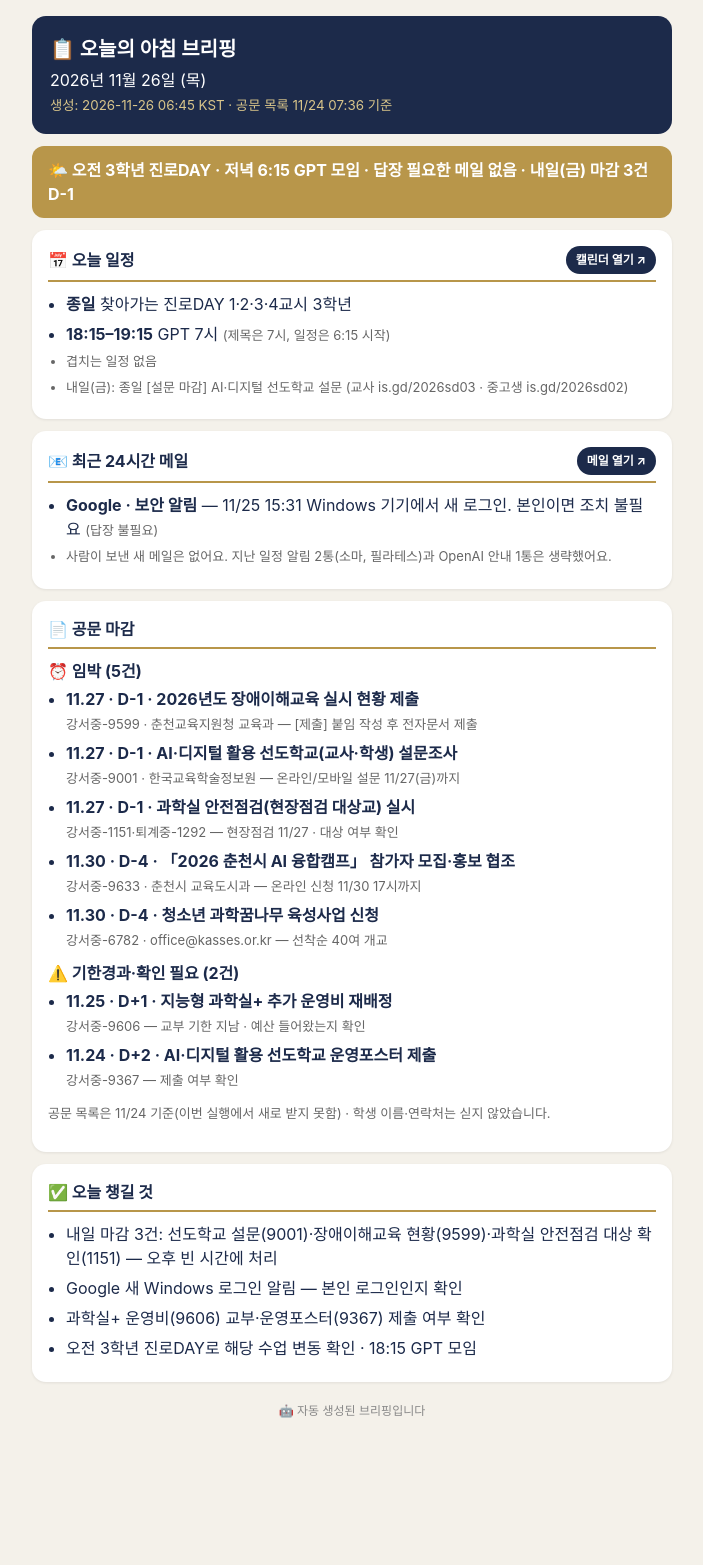
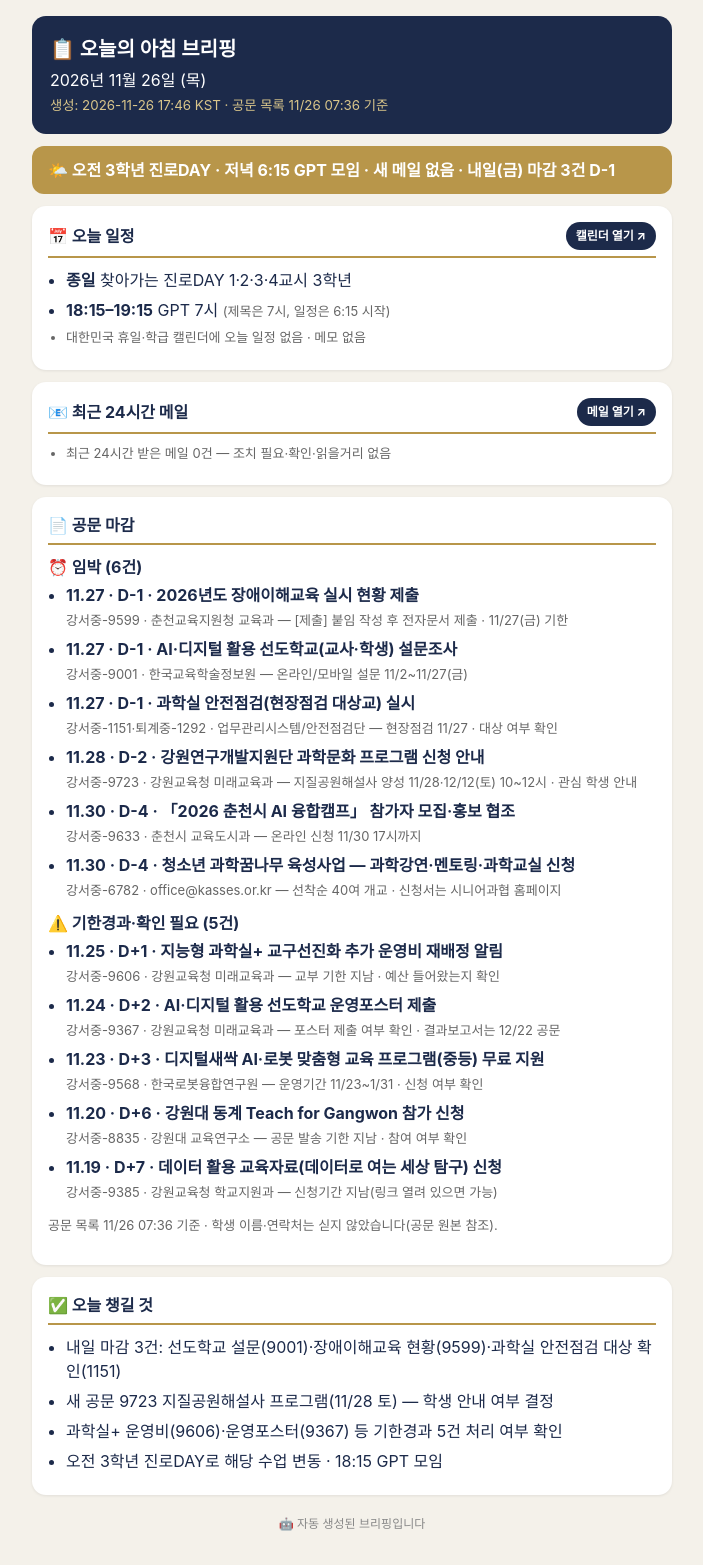
Before and after one commit to mswp96-del/morning-brief, a plain HTML site: page index.html in a window 1280 px wide. Shown: the whole page, without its empty margins (288-991 px from the left). Before the commit the page ends 1452 px from the top, so only its background shows below. Drawn offline with Linux system fonts and the light colour scheme.

Commit message:
Update brief 2026-11-26 (refresh 17:46 KST, gongmun 11/26 data)

```diff
--- a/index.html
+++ b/index.html
@@ -14,33 +14,35 @@ ul{margin:0;padding-left:18px}li{margin-bottom:6px}
 .t{font-weight:700}.m{color:#666;font-size:13px}
 footer{text-align:center;color:#888;font-size:12px;padding:8px 0 16px}
 </style></head><body><div class="wrap">
-<header><h1>📋 오늘의 아침 브리핑</h1><div>2026년 11월 26일 (목)</div><small>생성: 2026-11-26 06:45 KST · 공문 목록 11/24 07:36 기준</small></header>
-<div class="banner">🌤️ 오전 3학년 진로DAY · 저녁 6:15 GPT 모임 · 답장 필요한 메일 없음 · 내일(금) 마감 3건 D-1</div>
+<header><h1>📋 오늘의 아침 브리핑</h1><div>2026년 11월 26일 (목)</div><small>생성: 2026-11-26 17:46 KST · 공문 목록 11/26 07:36 기준</small></header>
+<div class="banner">🌤️ 오전 3학년 진로DAY · 저녁 6:15 GPT 모임 · 새 메일 없음 · 내일(금) 마감 3건 D-1</div>
 <div class="card"><h2><span>📅 오늘 일정</span><a class="open-btn" href="https://calendar.google.com/calendar/u/0/r" target="_blank" rel="noopener">캘린더 열기 ↗</a></h2><ul>
 <li><span class="t">종일</span> 찾아가는 진로DAY 1·2·3·4교시 3학년</li>
 <li><span class="t">18:15–19:15</span> GPT 7시 <span class="m">(제목은 7시, 일정은 6:15 시작)</span></li>
-<li class="m">겹치는 일정 없음</li>
-<li class="m">내일(금): 종일 [설문 마감] AI·디지털 선도학교 설문 (교사 is.gd/2026sd03 · 중고생 is.gd/2026sd02)</li></ul></div>
+<li class="m">대한민국 휴일·학급 캘린더에 오늘 일정 없음 · 메모 없음</li></ul></div>
 <div class="card"><h2><span>📧 최근 24시간 메일</span><a class="open-btn" href="https://mail.google.com/mail/u/0/" target="_blank" rel="noopener">메일 열기 ↗</a></h2><ul>
-<li><span class="t">Google · 보안 알림</span> — 11/25 15:31 Windows 기기에서 새 로그인. 본인이면 조치 불필요 <span class="m">(답장 불필요)</span></li>
-<li class="m">사람이 보낸 새 메일은 없어요. 지난 일정 알림 2통(소마, 필라테스)과 OpenAI 안내 1통은 생략했어요.</li></ul></div>
+<li class="m">최근 24시간 받은 메일 0건 — 조치 필요·확인·읽을거리 없음</li></ul></div>
 <div class="card"><h2><span>📄 공문 마감</span></h2>
-<div class="t" style="margin-bottom:4px">⏰ 임박 (5건)</div><ul>
-<li><span class="t">11.27 · D-1 · 2026년도 장애이해교육 실시 현황 제출</span><br><span class="m">강서중-9599 · 춘천교육지원청 교육과 — [제출] 붙임 작성 후 전자문서 제출</span></li>
-<li><span class="t">11.27 · D-1 · AI·디지털 활용 선도학교(교사·학생) 설문조사</span><br><span class="m">강서중-9001 · 한국교육학술정보원 — 온라인/모바일 설문 11/27(금)까지</span></li>
-<li><span class="t">11.27 · D-1 · 과학실 안전점검(현장점검 대상교) 실시</span><br><span class="m">강서중-1151·퇴계중-1292 — 현장점검 11/27 · 대상 여부 확인</span></li>
+<div class="t" style="margin-bottom:4px">⏰ 임박 (6건)</div><ul>
+<li><span class="t">11.27 · D-1 · 2026년도 장애이해교육 실시 현황 제출</span><br><span class="m">강서중-9599 · 춘천교육지원청 교육과 — [제출] 붙임 작성 후 전자문서 제출 · 11/27(금) 기한</span></li>
+<li><span class="t">11.27 · D-1 · AI·디지털 활용 선도학교(교사·학생) 설문조사</span><br><span class="m">강서중-9001 · 한국교육학술정보원 — 온라인/모바일 설문 11/2~11/27(금)</span></li>
+<li><span class="t">11.27 · D-1 · 과학실 안전점검(현장점검 대상교) 실시</span><br><span class="m">강서중-1151·퇴계중-1292 · 업무관리시스템/안전점검단 — 현장점검 11/27 · 대상 여부 확인</span></li>
+<li><span class="t">11.28 · D-2 · 강원연구개발지원단 과학문화 프로그램 신청 안내</span><br><span class="m">강서중-9723 · 강원교육청 미래교육과 — 지질공원해설사 양성 11/28·12/12(토) 10~12시 · 관심 학생 안내</span></li>
 <li><span class="t">11.30 · D-4 · 「2026 춘천시 AI 융합캠프」 참가자 모집·홍보 협조</span><br><span class="m">강서중-9633 · 춘천시 교육도시과 — 온라인 신청 11/30 17시까지</span></li>
-<li><span class="t">11.30 · D-4 · 청소년 과학꿈나무 육성사업 신청</span><br><span class="m">강서중-6782 · office@kasses.or.kr — 선착순 40여 개교</span></li>
+<li><span class="t">11.30 · D-4 · 청소년 과학꿈나무 육성사업 — 과학강연·멘토링·과학교실 신청</span><br><span class="m">강서중-6782 · office@kasses.or.kr — 선착순 40여 개교 · 신청서는 시니어과협 홈페이지</span></li>
 </ul>
-<div class="t" style="margin:10px 0 4px">⚠️ 기한경과·확인 필요 (2건)</div><ul>
-<li><span class="t">11.25 · D+1 · 지능형 과학실+ 추가 운영비 재배정</span><br><span class="m">강서중-9606 — 교부 기한 지남 · 예산 들어왔는지 확인</span></li>
-<li><span class="t">11.24 · D+2 · AI·디지털 활용 선도학교 운영포스터 제출</span><br><span class="m">강서중-9367 — 제출 여부 확인</span></li>
+<div class="t" style="margin:10px 0 4px">⚠️ 기한경과·확인 필요 (5건)</div><ul>
+<li><span class="t">11.25 · D+1 · 지능형 과학실+ 교구선진화 추가 운영비 재배정 알림</span><br><span class="m">강서중-9606 · 강원교육청 미래교육과 — 교부 기한 지남 · 예산 들어왔는지 확인</span></li>
+<li><span class="t">11.24 · D+2 · AI·디지털 활용 선도학교 운영포스터 제출</span><br><span class="m">강서중-9367 · 강원교육청 미래교육과 — 포스터 제출 여부 확인 · 결과보고서는 12/22 공문</span></li>
+<li><span class="t">11.23 · D+3 · 디지털새싹 AI·로봇 맞춤형 교육 프로그램(중등) 무료 지원</span><br><span class="m">강서중-9568 · 한국로봇융합연구원 — 운영기간 11/23~1/31 · 신청 여부 확인</span></li>
+<li><span class="t">11.20 · D+6 · 강원대 동계 Teach for Gangwon 참가 신청</span><br><span class="m">강서중-8835 · 강원대 교육연구소 — 공문 발송 기한 지남 · 참여 여부 확인</span></li>
+<li><span class="t">11.19 · D+7 · 데이터 활용 교육자료(데이터로 여는 세상 탐구) 신청</span><br><span class="m">강서중-9385 · 강원교육청 학교지원과 — 신청기간 지남(링크 열려 있으면 가능)</span></li>
 </ul>
-<p class="m">공문 목록은 11/24 기준(이번 실행에서 새로 받지 못함) · 학생 이름·연락처는 싣지 않았습니다.</p></div>
+<p class="m">공문 목록 11/26 07:36 기준 · 학생 이름·연락처는 싣지 않았습니다(공문 원본 참조).</p></div>
 <div class="card"><h2><span>✅ 오늘 챙길 것</span></h2><ul>
-<li>내일 마감 3건: 선도학교 설문(9001)·장애이해교육 현황(9599)·과학실 안전점검 대상 확인(1151) — 오후 빈 시간에 처리</li>
-<li>Google 새 Windows 로그인 알림 — 본인 로그인인지 확인</li>
-<li>과학실+ 운영비(9606) 교부·운영포스터(9367) 제출 여부 확인</li>
-<li>오전 3학년 진로DAY로 해당 수업 변동 확인 · 18:15 GPT 모임</li></ul></div>
+<li>내일 마감 3건: 선도학교 설문(9001)·장애이해교육 현황(9599)·과학실 안전점검 대상 확인(1151)</li>
+<li>새 공문 9723 지질공원해설사 프로그램(11/28 토) — 학생 안내 여부 결정</li>
+<li>과학실+ 운영비(9606)·운영포스터(9367) 등 기한경과 5건 처리 여부 확인</li>
+<li>오전 3학년 진로DAY로 해당 수업 변동 · 18:15 GPT 모임</li></ul></div>
 <footer>🤖 자동 생성된 브리핑입니다</footer>
 </div></body></html>
```
Also changed, not shown: diary/index.html (+20 -18 lines).
